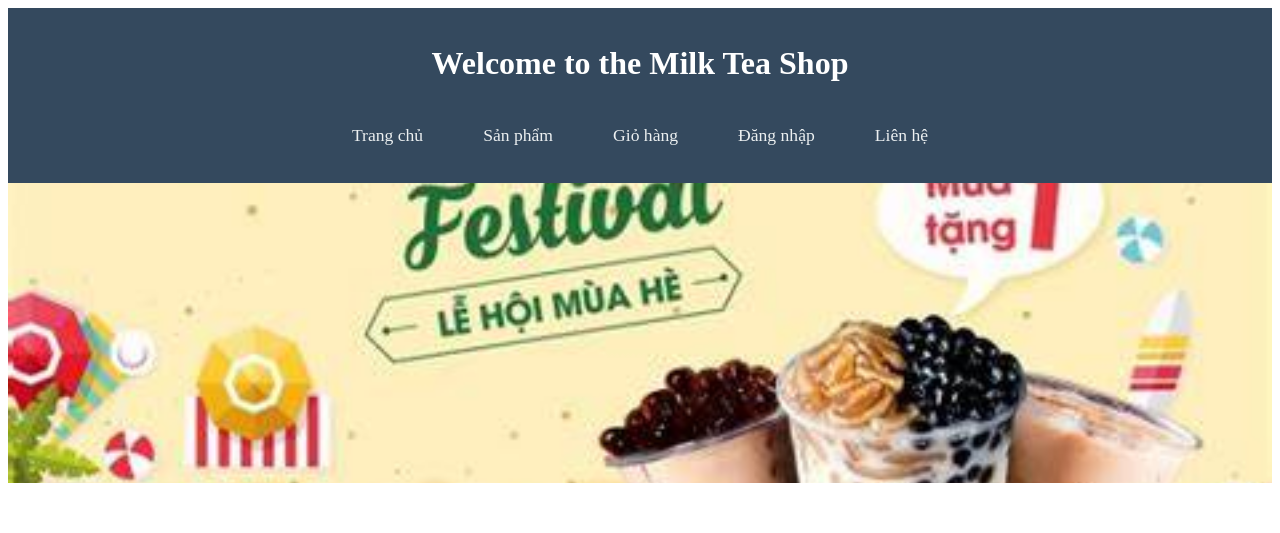
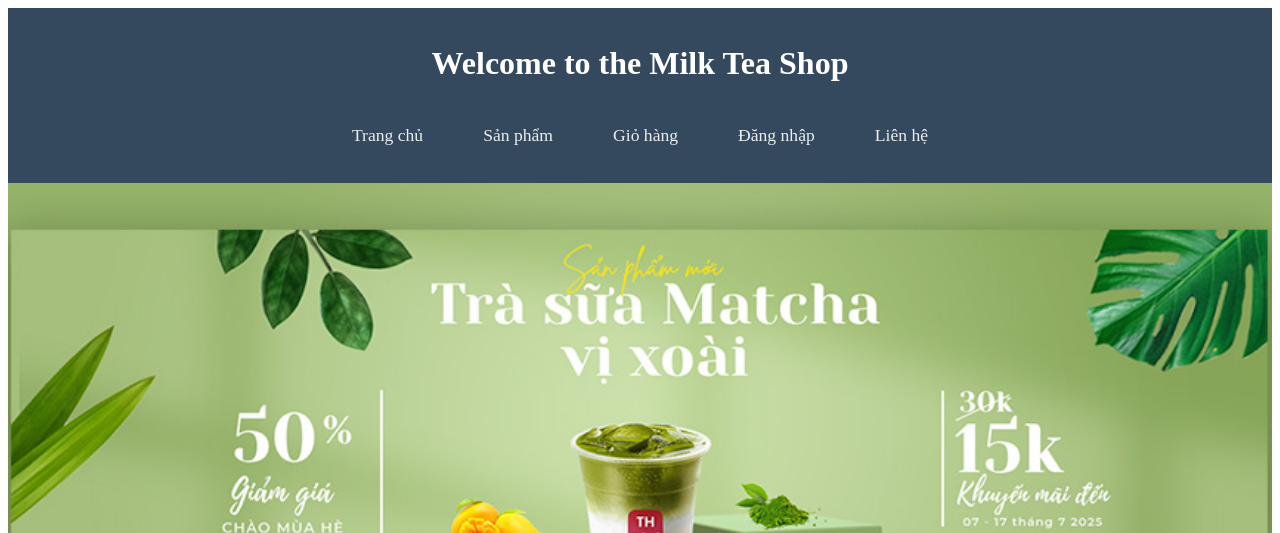
Before and after one commit to MQYuu/milk_tea, a Vue app in the folder frontend/: page / in a window 1280 px wide. Shown: the top 533 px of the page. Built offline with nearby package versions, Linux system fonts and the light colour scheme; no server answers.

Commit message:
update source code

```diff
--- a/frontend/src/assets/css/home.css
+++ b/frontend/src/assets/css/home.css
@@ -1,7 +1,8 @@
 /* Banner */
 .hero {
-    background: url('/images/banner.jpg') center/cover no-repeat;
-    height: 300px;
+    background: url('/images/banner-matcha.png') center/cover no-repeat;
+    width: 100%;
+    height: 600px;
     display: flex;
     align-items: center;
     justify-content: center;
@@ -9,6 +10,7 @@
     color: white;
     font-size: 24px;
     font-weight: bold;
+    background-size: cover;
   }
 
   .hero-content {
--- a/frontend/src/pages/Home.vue
+++ b/frontend/src/pages/Home.vue
@@ -21,6 +21,8 @@
           </li>
         </ul>
       </div>
+
+
     </div>
   </template>
 
```
Also changed, not shown: frontend/public/images/banner-matcha.png (added), frontend/public/images/banner.jpg (deleted).
